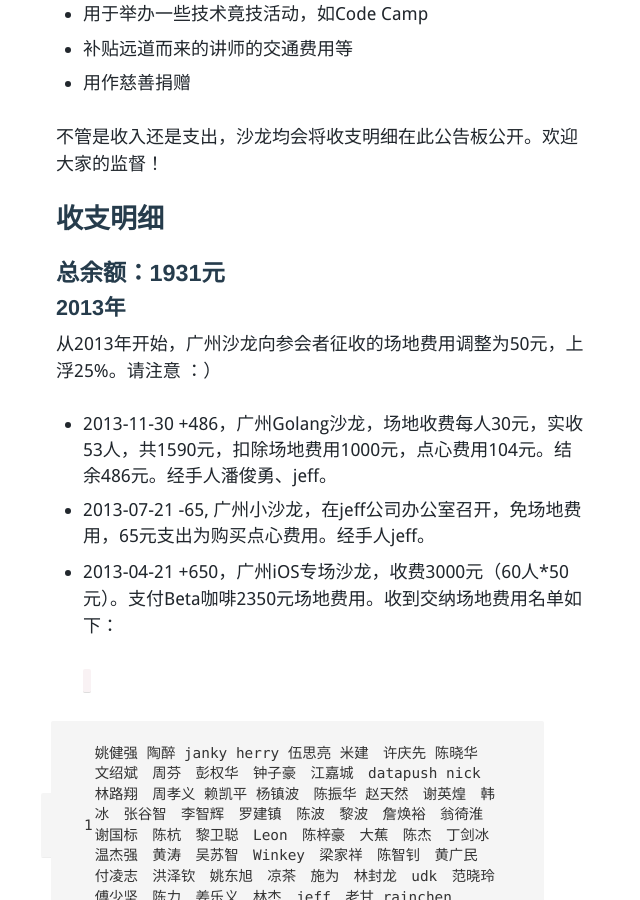
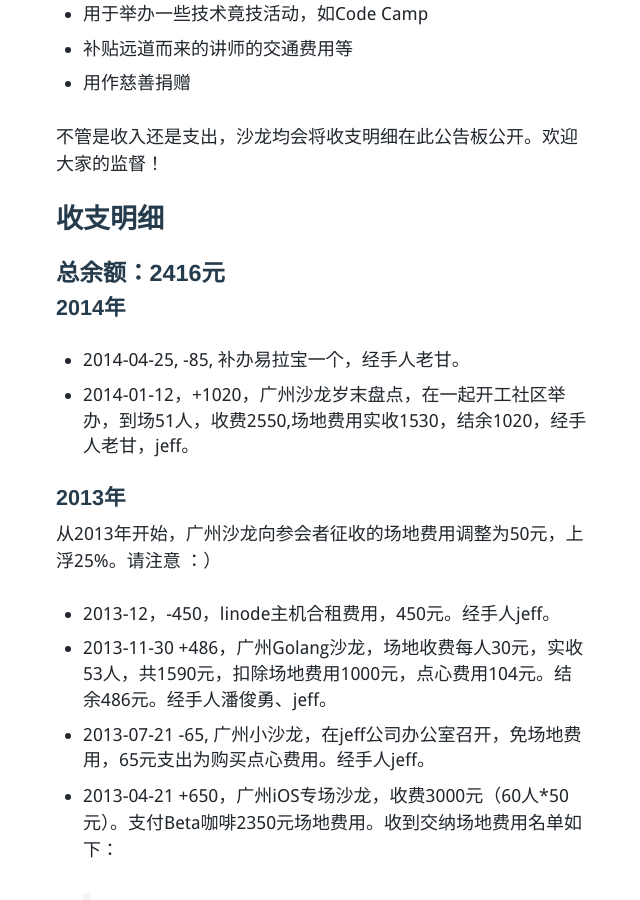
Before and after one commit to techparty-org/techparty-org.github.io, a Jekyll site: the page built from _posts/2008-01-01-finance.markdown, in a window 1280 px wide and 900 px high, scrolled down 771 px. Shown: the whole window, without its empty margins (318-958 px from the left). Built offline with Jekyll 4.4.1, drawn with Linux system fonts in a browser that asks for light colours; nearby versions of some CDN libraries; Markdown is read by kramdown in place of the engine named in the settings; comment, search, counter and statistics services are not loaded.

Commit message:
补充近期的开支

```diff
--- a/_posts/2008-01-01-finance.markdown
+++ b/_posts/2008-01-01-finance.markdown
@@ -32,11 +32,16 @@ categories:
 不管是收入还是支出，沙龙均会将收支明细在此公告板公开。欢迎大家的监督！
 
 ##收支明细
-###总余额：1931元
+###总余额：2416元
+#### 2014年
+
+* 2014-04-25, -85, 补办易拉宝一个，经手人老甘。
+* 2014-01-12，+1020，广州沙龙岁末盘点，在一起开工社区举办，到场51人，收费2550,场地费用实收1530，结余1020，经手人老甘，jeff。
 
 #### 2013年
 从2013年开始，广州沙龙向参会者征收的场地费用调整为50元，上浮25%。请注意 ：）
 
+* 2013-12，-450，linode主机合租费用，450元。经手人jeff。
 * 2013-11-30 +486，广州Golang沙龙，场地收费每人30元，实收53人，共1590元，扣除场地费用1000元，点心费用104元。结余486元。经手人潘俊勇、jeff。
 * 2013-07-21 -65, 广州小沙龙，在jeff公司办公室召开，免场地费用，65元支出为购买点心费用。经手人jeff。
 * 2013-04-21 +650，广州iOS专场沙龙，收费3000元（60人*50元）。支付Beta咖啡2350元场地费用。收到交纳场地费用名单如下：
```
